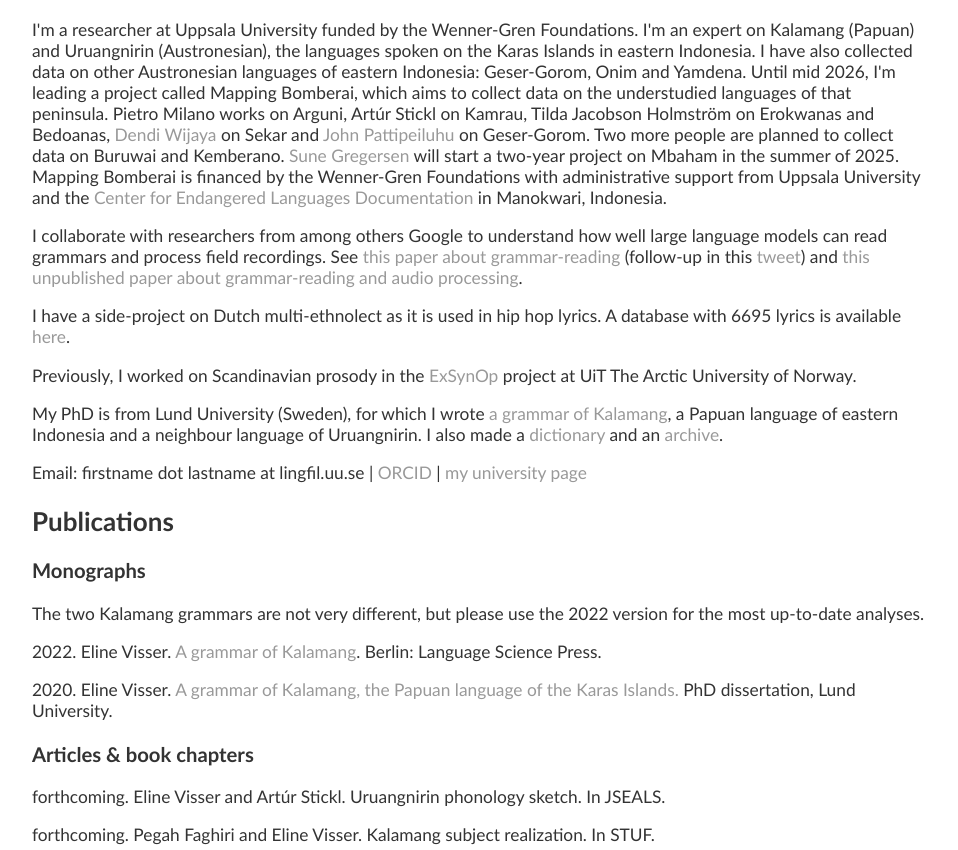
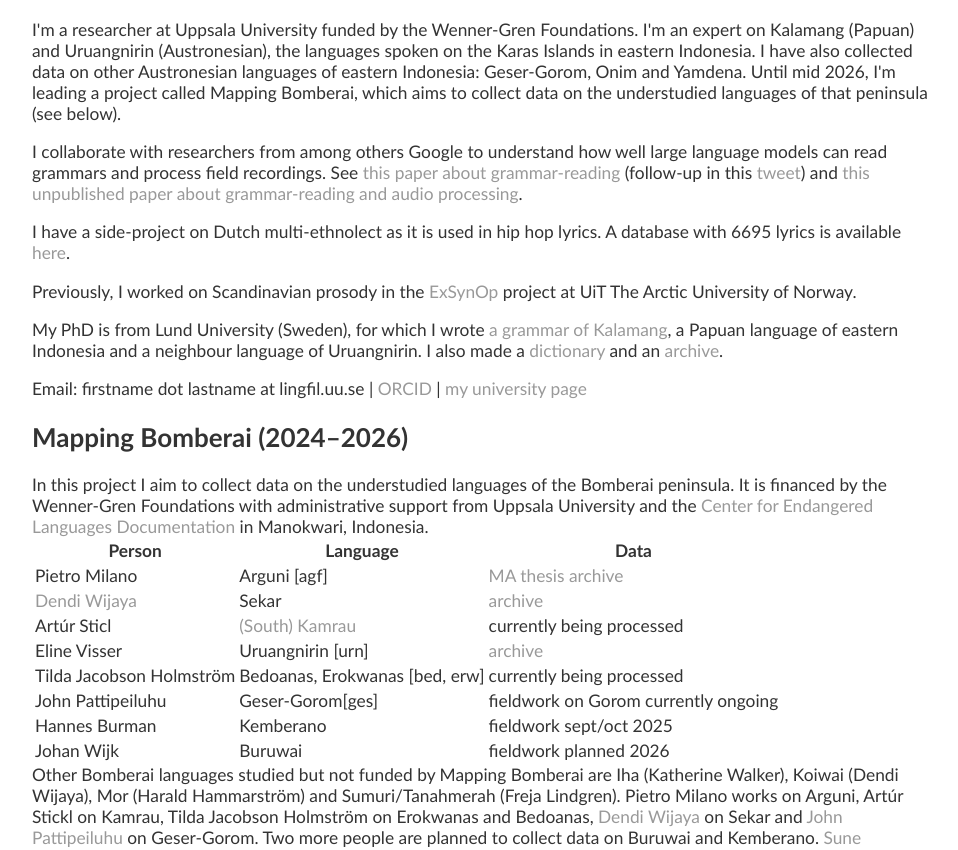
Before and after one commit to elinevisser23/elinevisser23.github.io, a plain HTML site: page index.html in a window 1280 px wide. Shown: the part 95-945 px from the top of the page, without its empty margins (160-1118 px from the left). Drawn offline with Linux system fonts and the light colour scheme.

Commit message:
table mapping bomberai

```diff
--- a/index.html
+++ b/index.html
@@ -16,8 +16,7 @@
 		<h2>Eline Visser</h2>
 		<div class="container">
     		<div class="blurb">
-				<p>I'm a researcher at Uppsala University funded by the Wenner-Gren Foundations. I'm an expert on Kalamang (Papuan) and Uruangnirin (Austronesian), the languages spoken on the Karas Islands in eastern Indonesia. I have also collected data on other Austronesian languages of eastern Indonesia: Geser-Gorom, Onim and Yamdena. Until mid 2026, I'm leading a project called Mapping Bomberai, which aims to collect data on the understudied languages of that peninsula. Pietro Milano works on Arguni, Artúr Stickl on Kamrau, Tilda Jacobson Holmström on Erokwanas and Bedoanas, <a href="https://scholar.google.com/citations?user=8Uvg9igAAAAJ&hl=id" target="_blank" rel="noopener noreferrer">Dendi Wijaya</a> on Sekar and <a href="https://scholar.google.com/citations?user=vqzNWm8AAAAJ&hl=id" target="_blank" rel="noopener noreferrer">John Pattipeiluhu</a> on Geser-Gorom. Two more people are planned to collect data on Buruwai and Kemberano. <a href="https://sgregersen.github.io/" target="_blank" rel="noopener noreferrer">Sune Gregersen</a> will start a two-year project on Mbaham in the summer of 2025. Mapping Bomberai is financed by the Wenner-Gren Foundations with administrative support from Uppsala University and the <a href="https://celd.phil-fak.uni-koeln.de/" target="_blank" rel="noopener noreferrer">Center for Endangered Languages Documentation</a> in Manokwari, Indonesia.
-
+				<p>I'm a researcher at Uppsala University funded by the Wenner-Gren Foundations. I'm an expert on Kalamang (Papuan) and Uruangnirin (Austronesian), the languages spoken on the Karas Islands in eastern Indonesia. I have also collected data on other Austronesian languages of eastern Indonesia: Geser-Gorom, Onim and Yamdena. Until mid 2026, I'm leading a project called Mapping Bomberai, which aims to collect data on the understudied languages of that peninsula (see below).
 				<p>I collaborate with researchers from among others Google to understand how well large language models can read grammars and process field recordings. See <a href="https://doi.org/10.48550/arXiv.2309.16575" target="_blank" rel="noopener noreferrer">this paper about grammar-reading</a> (follow-up in this <a href="https://twitter.com/jeffdean/status/1758149033473020081" target="_blank" rel="noopener noreferrer">tweet</a>) and <a href=Æhttps://openreview.net/forum?id=sjvz40tazX" target="_blank" rel="noopener noreferrer">this unpublished paper about grammar-reading and audio processing</a>.
 
 				<p>I have a side-project on Dutch multi-ethnolect as it is used in hip hop lyrics. A database with 6695 lyrics is available <a href="https://osf.io/e5wjt/" target="_blank" rel="noopener noreferrer">here</a>.</p>
@@ -30,6 +29,64 @@
 
     		</div><!-- /.blurb -->
 		</div><!-- /.container -->
+
+		<h2>Mapping Bomberai (2024–2026)</h2>
+		In this project I aim to collect data on the understudied languages of the Bomberai peninsula. It is financed by the Wenner-Gren Foundations with administrative support from Uppsala University and the <a href="https://celd.phil-fak.uni-koeln.de/" target="_blank" rel="noopener noreferrer">Center for Endangered Languages Documentation</a> in Manokwari, Indonesia.
+
+		 <table>
+  <tr>
+    <th>Person</th>
+    <th>Language</th>
+    <th>Data</th>
+  </tr>
+  <tr>
+    <td>Pietro Milano</td>
+	  <td>Arguni [agf]</td>
+	  <td><a href="https://studenttheses.uu.nl/handle/20.500.12932/49378">MA thesis</a> <a href="https://catalog.paradisec.org.au/collections/PM1">archive</a></td>
+  </tr>
+  <tr>
+    <td><a href="https://scholar.google.com/citations?user=8Uvg9igAAAAJ&hl=id" target="_blank" rel="noopener noreferrer">Dendi Wijaya</a></td>
+    <td>Sekar</td>
+    <td><a href="https://catalog.paradisec.org.au/collections/DW1/">archive</a></td>
+  </tr>
+<tr>
+	<td>Artúr Sticl</td>
+	<td><a href="https://glottolog.org/resource/languoid/id/sout3425">(South) Kamrau</a></td>
+	<td>currently being processed</td>
+</tr>
+
+  <tr>
+	  <td>Eline Visser</td>
+	  <td>Uruangnirin [urn]</td>
+	  <td><a href"http://hdl.handle.net/2196/db439a6c-2473-4c16-9801-cc071a32bc34">archive</a></td>
+  </tr>
+<tr>
+        <td>Tilda Jacobson Holmström</td>
+	<td>Bedoanas, Erokwanas [bed, erw]</td>
+	<td>currently being processed</td>
+  </tr>
+<tr>
+	<td>John Pattipeiluhu</td>
+	<td>Geser-Gorom[ges]</td>
+	<td>fieldwork on Gorom currently ongoing</td>
+</tr>
+<tr>
+	<td>Hannes Burman</td>
+	<td>Kemberano</td>
+	<td>fieldwork sept/oct 2025</td>
+</tr>
+<tr>
+	<td>Johan Wijk</td>
+	<td>Buruwai</td>
+	<td>fieldwork planned 2026</td>
+</tr>
+</table>
+
+Other Bomberai languages studied but not funded by Mapping Bomberai are Iha (Katherine Walker), Koiwai (Dendi Wijaya), Mor (Harald Hammarström) and Sumuri/Tanahmerah (Freja Lindgren).
+
+		Pietro Milano works on Arguni, Artúr Stickl on Kamrau, Tilda Jacobson Holmström on Erokwanas and Bedoanas, <a href="https://scholar.google.com/citations?user=8Uvg9igAAAAJ&hl=id" target="_blank" rel="noopener noreferrer">Dendi Wijaya</a> on Sekar and <a href="https://scholar.google.com/citations?user=vqzNWm8AAAAJ&hl=id" target="_blank" rel="noopener noreferrer">John Pattipeiluhu</a> on Geser-Gorom. Two more people are planned to collect data on Buruwai and Kemberano. <a href="https://sgregersen.github.io/" target="_blank" rel="noopener noreferrer">Sune Gregersen</a> will start a two-year project on Mbaham in the summer of 2025. Mapping Bomberai
+
+
 
 
 		<h2>Publications</h2>
```
